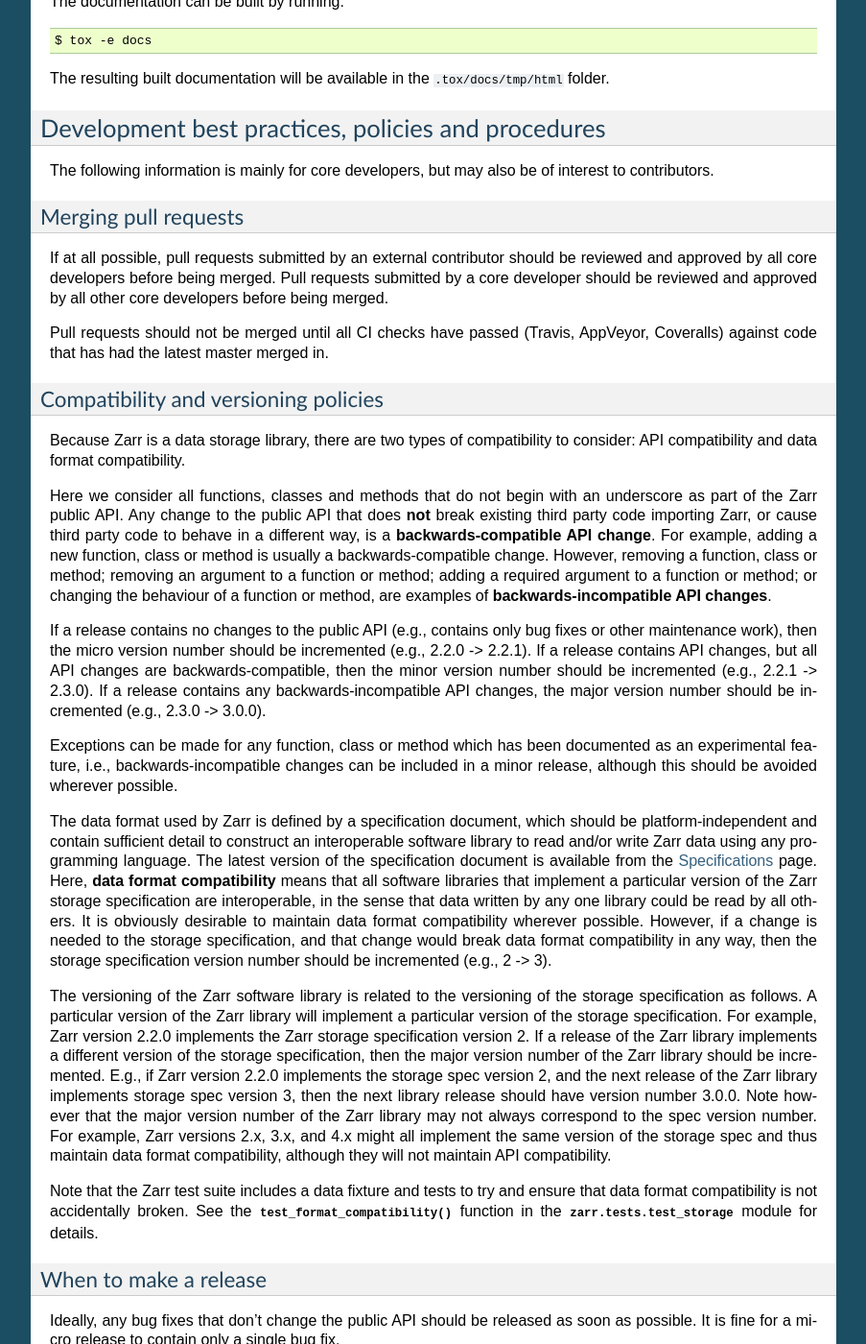
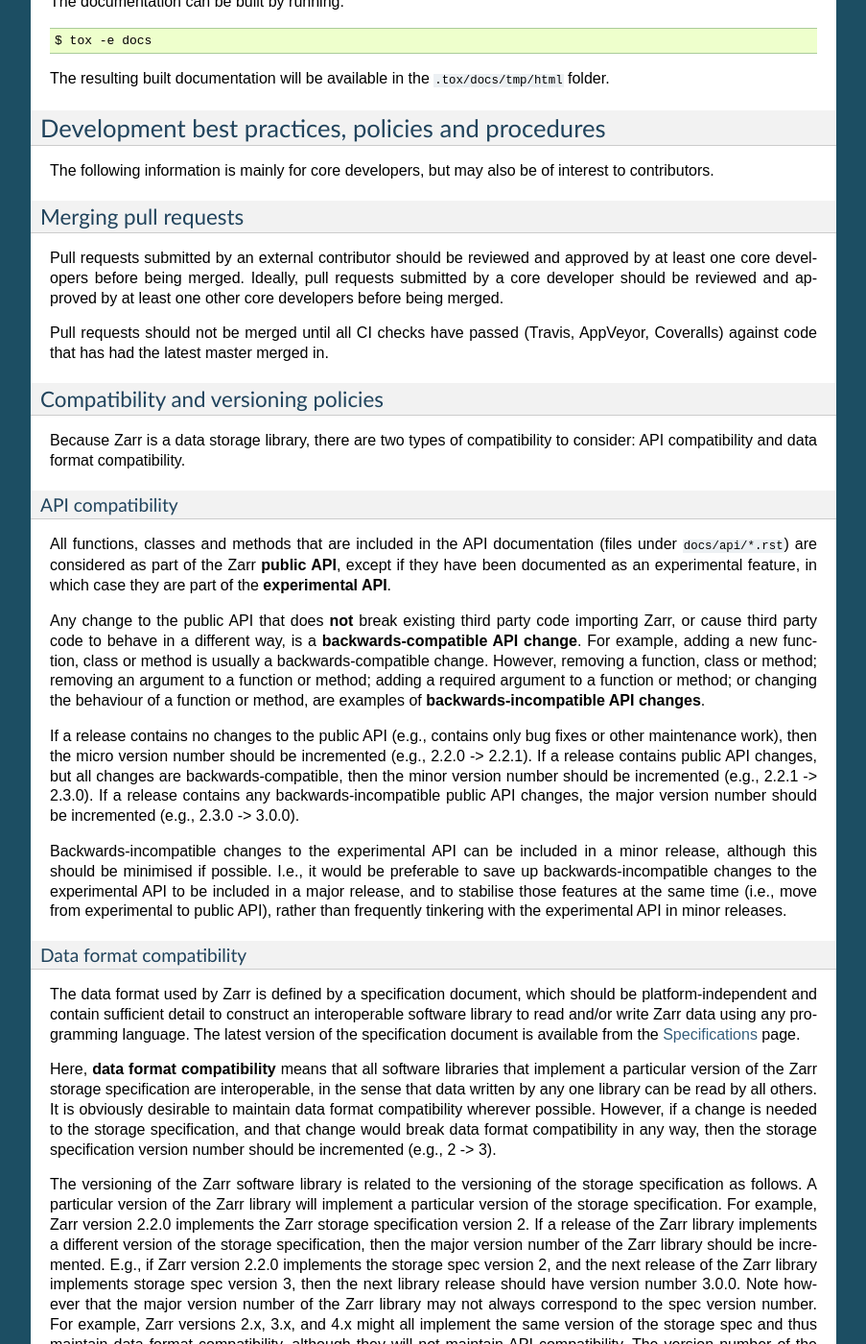
Before and after one commit to enthusiastdev121/zarr-python, a Sphinx documentation site: the page built from docs/contributing.rst, in a window 1280 px wide and 1400 px high, scrolled down 3594 px. Shown: the whole window at 96% size, without its empty margins (198-1101 px from the left). Built offline with Sphinx 7.4.7, drawn with Linux system fonts in a browser that asks for light colours; the version number could not be read and is left out; some of the changed text lies outside the part shown.

Commit message:
edits to address @jakirkham comments

```diff
--- a/docs/contributing.rst
+++ b/docs/contributing.rst
@@ -9,8 +9,8 @@ Asking for help
 ---------------
 
 If you have a question about how to use Zarr, please post your question on
-StackOverflow using the `"zarr" tag <https://stackoverflow.com/questions/tagged/zarr>`_
-. If you don't get a response within a day or two, feel free to raise a `GitHub issue
+StackOverflow using the `"zarr" tag <https://stackoverflow.com/questions/tagged/zarr>`_.
+If you don't get a response within a day or two, feel free to raise a `GitHub issue
 <https://github.com/zarr-developers/zarr/issues/new>`_ including a link to your StackOverflow
 question. We will try to respond to questions as quickly as possible, but please bear
 in mind that there may be periods where we have limited time to answer questions
@@ -111,7 +111,7 @@ It's best to create a new, separate branch for each piece of work you want to do
     git fetch upstream
     git checkout -b shiny-new-feature upsteam/master
 
-This changes your working directory to the shiny-new-feature branch. Keep any changes in
+This changes your working directory to the 'shiny-new-feature' branch. Keep any changes in
 this branch specific to one bug or feature so it is clear what the branch brings to
 Zarr.
 
@@ -192,7 +192,7 @@ Documentation
 
 Docstrings for user-facing classes and functions should follow the `numpydoc
 <https://github.com/numpy/numpy/blob/master/doc/HOWTO_DOCUMENT.rst.txt>`_ standard,
-including sections for Parameters and Examples. All examples should run as doctests
+including sections for Parameters and Examples. All examples should run and pass as doctests
 under Python 3.6 only.
 
 Zarr uses Sphinx for documentation, hosted on readthedocs.org. Documentation is
@@ -218,10 +218,9 @@ contributors.
 Merging pull requests
 ~~~~~~~~~~~~~~~~~~~~~
 
-If at all possible, pull requests submitted by an external contributor should be
-reviewed and approved by all core developers before being merged. Pull requests
-submitted by a core developer should be reviewed and approved by all other core
-developers before being merged.
+Pull requests submitted by an external contributor should be reviewed and approved by at least
+one core developers before being merged. Ideally, pull requests submitted by a core developer
+should be reviewed and approved by at least one other core developers before being merged.
 
 Pull requests should not be merged until all CI checks have passed (Travis, AppVeyor,
 Coveralls) against code that has had the latest master merged in.
@@ -232,33 +231,45 @@ Compatibility and versioning policies
 Because Zarr is a data storage library, there are two types of compatibility to
 consider: API compatibility and data format compatibility.
 
-Here we consider all functions, classes and methods that do not begin with an
-underscore as part of the Zarr public API. Any change to the public API that does **not**
-break existing third party code importing Zarr, or cause third party code to behave in
-a different way, is a **backwards-compatible API change**. For example, adding a new
-function, class or method is usually a backwards-compatible change. However, removing a
-function, class or method; removing an argument to a function or method; adding a
-required argument to a function or method; or changing the behaviour of a function or
-method, are examples of **backwards-incompatible API changes**.
+API compatibility
+"""""""""""""""""
+
+All functions, classes and methods that are included in the API
+documentation (files under ``docs/api/*.rst``) are considered as part of the Zarr **public API**,
+except if they have been documented as an experimental feature, in which case they are part of
+the **experimental API**.
+
+Any change to the public API that does **not** break existing third party
+code importing Zarr, or cause third party code to behave in a different way, is a
+**backwards-compatible API change**. For example, adding a new function, class or method is usually
+a backwards-compatible change. However, removing a function, class or method; removing an argument
+to a function or method; adding a required argument to a function or method; or changing the
+behaviour of a function or method, are examples of **backwards-incompatible API changes**.
 
 If a release contains no changes to the public API (e.g., contains only bug fixes or
 other maintenance work), then the micro version number should be incremented (e.g.,
-2.2.0 -> 2.2.1). If a release contains API changes, but all API changes are
+2.2.0 -> 2.2.1). If a release contains public API changes, but all changes are
 backwards-compatible, then the minor version number should be incremented
-(e.g., 2.2.1 -> 2.3.0). If a release contains any backwards-incompatible API changes,
+(e.g., 2.2.1 -> 2.3.0). If a release contains any backwards-incompatible public API changes,
 the major version number should be incremented (e.g., 2.3.0 -> 3.0.0).
 
-Exceptions can be made for any function, class or method which has been documented as
-an experimental feature, i.e., backwards-incompatible changes can be included in a
-minor release, although this should be avoided wherever possible.
+Backwards-incompatible changes to the experimental API can be included in a minor release,
+although this should be minimised if possible. I.e., it would be preferable to save up
+backwards-incompatible changes to the experimental API to be included in a major release, and to
+stabilise those features at the same time (i.e., move from experimental to public API), rather than
+frequently tinkering with the experimental API in minor releases.
+
+Data format compatibility
+"""""""""""""""""""""""""
 
 The data format used by Zarr is defined by a specification document, which should be
 platform-independent and contain sufficient detail to construct an interoperable
 software library to read and/or write Zarr data using any programming language. The
 latest version of the specification document is available from the :ref:`spec` page.
+
 Here, **data format compatibility** means that all software libraries that implement a
 particular version of the Zarr storage specification are interoperable, in the sense
-that data written by any one library could be read by all others. It is obviously
+that data written by any one library can be read by all others. It is obviously
 desirable to maintain data format compatibility wherever possible. However, if a change
 is needed to the storage specification, and that change would break data format
 compatibility in any way, then the storage specification version number should be
@@ -275,7 +286,9 @@ implements storage spec version 3, then the next library release should have ver
 number 3.0.0. Note however that the major version number of the Zarr library may not
 always correspond to the spec version number. For example, Zarr versions 2.x, 3.x, and
 4.x might all implement the same version of the storage spec and thus maintain data
-format compatibility, although they will not maintain API compatibility.
+format compatibility, although they will not maintain API compatibility. The version number
+of the storage specification that is currently implemented is stored under the
+``zarr.meta.ZARR_FORMAT`` variable.
 
 Note that the Zarr test suite includes a data fixture and tests to try and ensure that
 data format compatibility is not accidentally broken. See the
```
